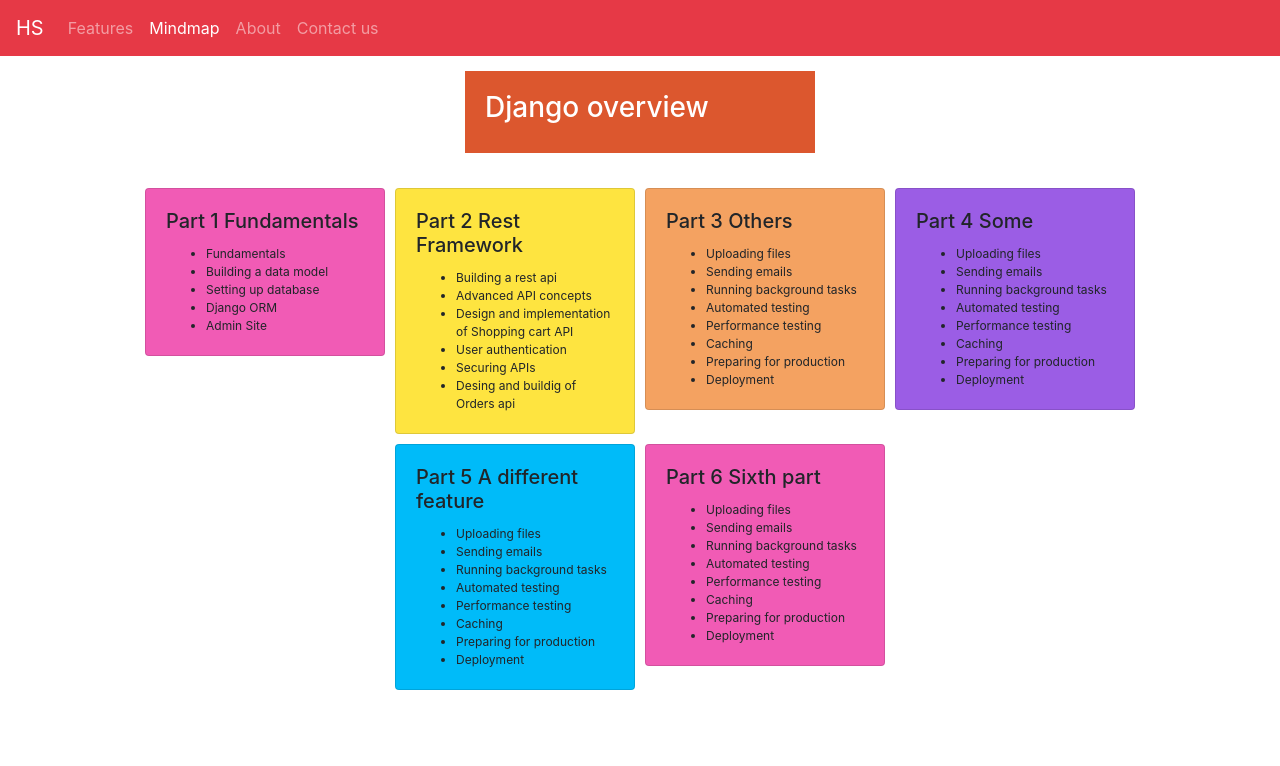
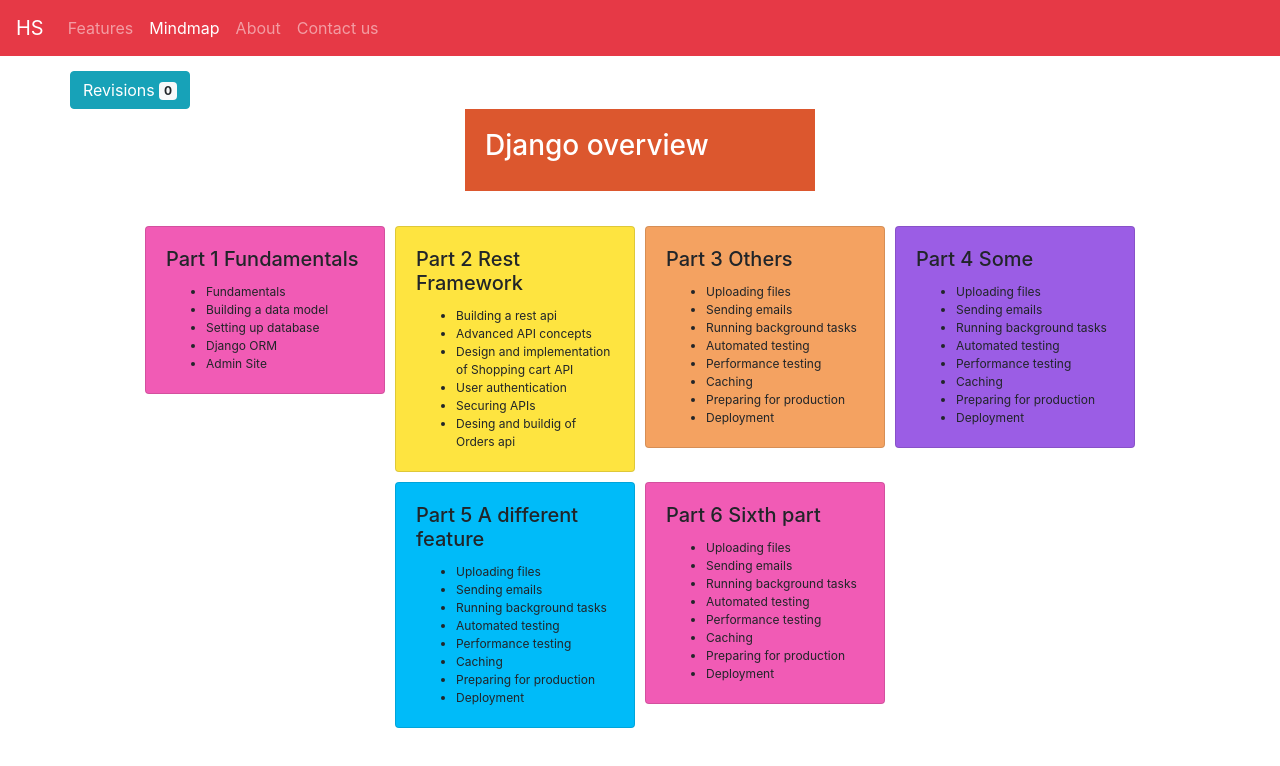
Before and after one commit to HarishB167/hs-app, a React (Create React App) app: page /mindmaps/1 in a window 1280 px wide. Shown: the top 766 px of the page. Built offline with nearby package versions, Linux system fonts and the light colour scheme.

Commit message:
Adding mindmap revisions count feature

```diff
--- /dev/null
+++ b/src/components/common/badge.jsx
@@ -0,0 +1,11 @@
+import React from "react";
+
+const Badge = ({ label, value, onClick }) => {
+  return (
+    <button onClick={onClick} type="button" class="btn btn-info">
+      {label} <span class="badge badge-light">{value}</span>
+    </button>
+  );
+};
+
+export default Badge;
--- a/src/components/mindmapForm.jsx
+++ b/src/components/mindmapForm.jsx
@@ -25,6 +25,7 @@
     _id: Joi.optional(),
     title: Joi.string().required().label("Title"),
     category: Joi.string().required().label("Category"),
+    revisions: Joi.number().min(0).label("Revisions"),
     branches: Joi.array().items(
       Joi.object({
         _id: Joi.optional(),
@@ -51,6 +52,7 @@
       data.title = mindmap.title;
       data.category = mindmap.category;
       data.branches = [...mindmap.branches];
+      data.revisions = mindmap.revisions;
     }
     this.setState({
       pageType,
@@ -65,6 +67,7 @@
       title: this.state.data.title,
       category: this.state.data.category,
       branches: this.state.data.branches,
+      revisions: this.state.data.revisions,
     };
     saveMindmap(mindmap);
     this.props.history.replace("/mindmaps");
@@ -171,6 +174,7 @@
               {this.renderSubmit("Save")}
               {this.renderInput("title", "Title")}
               {this.renderInput("category", "Category")}
+              {this.renderInput("revisions", "Revisions", "number")}
             </div>
             <div className="col">
               <BranchForm
--- a/src/components/mindmapTable.jsx
+++ b/src/components/mindmapTable.jsx
@@ -13,6 +13,7 @@
       ),
     },
     { path: "category", label: "Category" },
+    { path: "revisions", label: "Revisions" },
     {
       key: "edit",
       content: (mindmap) => (
--- a/src/components/mindmapView.jsx
+++ b/src/components/mindmapView.jsx
@@ -1,9 +1,15 @@
-import React from "react";
-import { getMindmapWithId } from "../services/fakeMindmapService";
+import React, { useState } from "react";
+import {
+  getMindmapWithId,
+  incrementRevisions,
+} from "../services/fakeMindmapService";
+import Badge from "./common/badge";
 import Card from "./common/card";
 
 const MindmapView = (props) => {
-  const mindmap = getMindmapWithId(props.match.params.id);
+  const [mindmap, setMindmap] = useState(
+    getMindmapWithId(props.match.params.id)
+  );
   console.log(mindmap);
 
   const rows = [];
@@ -19,6 +25,13 @@
   console.log("array is ", rows);
   return (
     <div className="container">
+      <div className="row">
+        <Badge
+          label="Revisions"
+          value={mindmap.revisions}
+          onClick={() => setMindmap({ ...incrementRevisions(mindmap._id) })}
+        />
+      </div>
       <div className="row justify-content-center">
         <div className="col-4">
           <div className="tile orange">
--- a/src/services/fakeMindmapService.js
+++ b/src/services/fakeMindmapService.js
@@ -11,6 +11,7 @@
     _id: "1",
     title: "Django overview",
     category: "Django",
+    revisions: 0,
     branches: [
       {
         _id: "1",
@@ -97,6 +98,7 @@
     _id: "2",
     title: "Fundamentals",
     category: "Django",
+    revisions: 0,
     branches: [
       {
         _id: "1",
@@ -150,6 +152,7 @@
   mindmapInDb.title = mindmap.title;
   mindmapInDb.category = mindmap.category;
   mindmapInDb.branches = mindmap.branches;
+  mindmapInDb.revisions = mindmap.revisions;
   console.log(mindmapInDb);
 
   if (!mindmapInDb._id) {
@@ -166,3 +169,9 @@
   mindmaps.splice(mindmaps.indexOf(mindmapInDb), 1);
   return mindmapInDb;
 }
+
+export function incrementRevisions(id) {
+  let mindmapInDb = mindmaps.find((m) => m._id === id) || {};
+  mindmapInDb.revisions = parseInt(mindmapInDb.revisions) + 1;
+  return mindmapInDb;
+}
```
